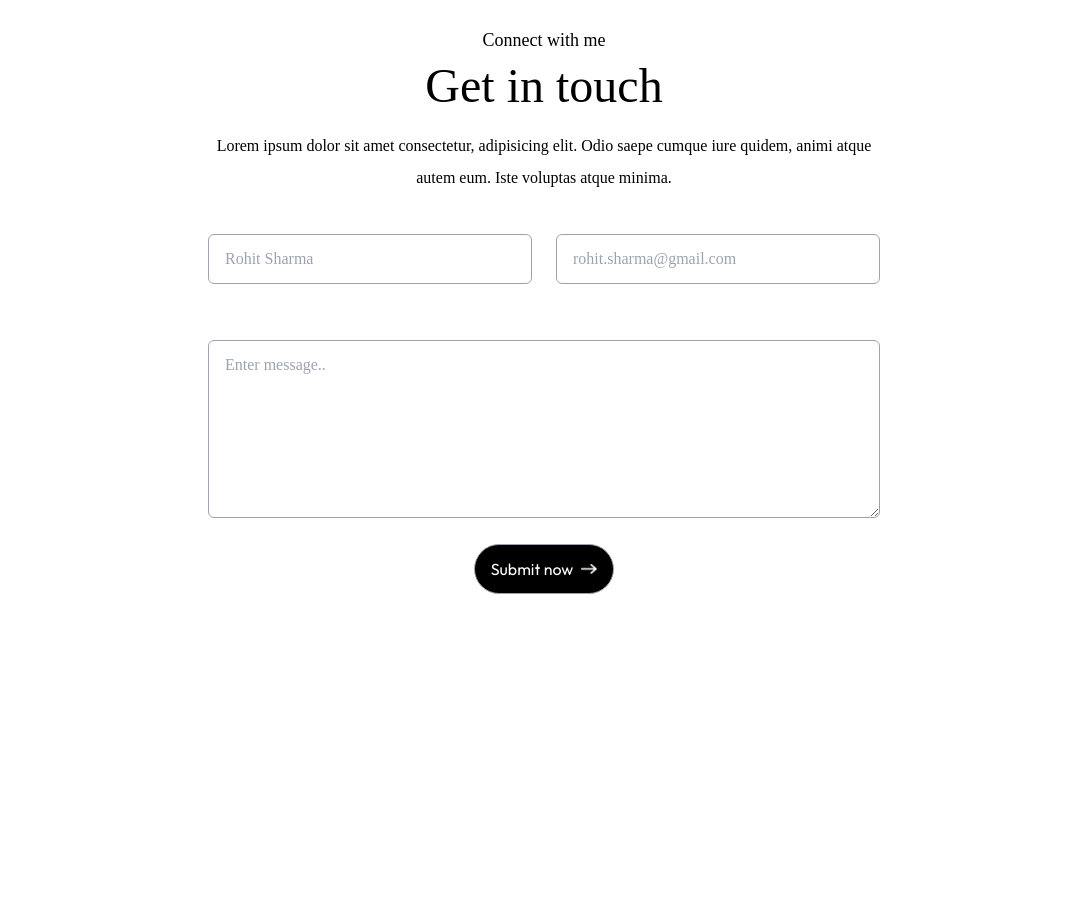
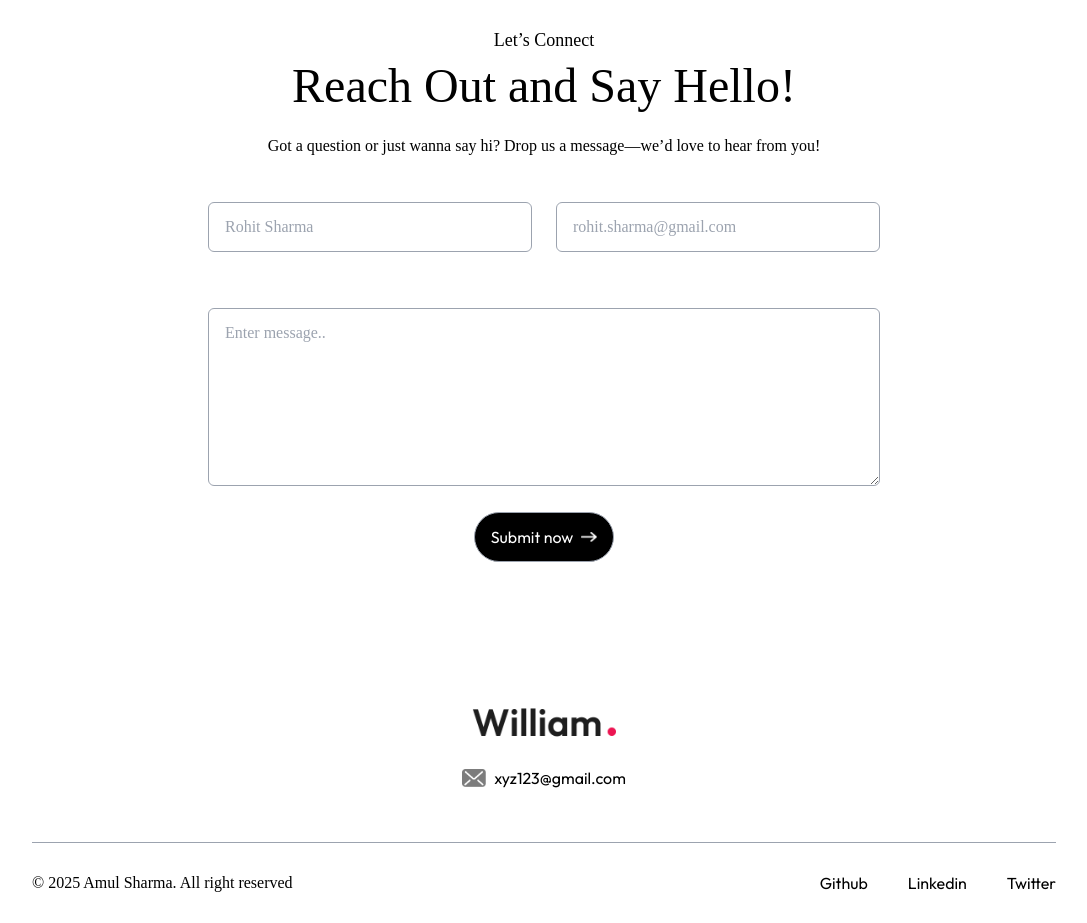
Before and after one commit to AmulSharma12/Portfolio, a Next.js app: page / in a window 1280 px wide. Shown: the part 2960-3883 px from the top of the page, without its empty margins (96-1183 px from the left). Before the commit the page ends 3610 px from the top, so only its background shows below. Built offline with nearby package versions, Linux system fonts and the light colour scheme; a web font is replaced by a local one.

Commit message:
Contact & Footer component integration

```diff
--- a/app/components/Contact.jsx
+++ b/app/components/Contact.jsx
@@ -27,12 +27,14 @@ const Contact = () => {
   };
   return (
     <div id="contact" className="w-full px-[12%] py-10 scroll-mt-20">
-      <h1 className="font-Ovo text-center text-lg mb-2">Connect with me</h1>
-      <h3 className="font-Ovo text-center text-5xl">Get in touch</h3>
+      <h1 className="font-Ovo text-center text-lg mb-2">Let’s Connect</h1>
+      <h3 className="font-Ovo text-center text-5xl">
+        Reach Out and Say Hello!
+      </h3>
 
       <p className="font-Ovo mx-auto max-w-2xl mt-5 mb-10 text-center">
-        Lorem ipsum dolor sit amet consectetur, adipisicing elit. Odio saepe
-        cumque iure quidem, animi atque autem eum. Iste voluptas atque minima.
+        Got a question or just wanna say hi? Drop us a message—we’d love to hear
+        from you!
       </p>
 
       <form onSubmit={onSubmit} className="max-w-2xl mx-auto">
--- /dev/null
+++ b/app/components/Footer.jsx
@@ -0,0 +1,42 @@
+import { assets } from "@/assets/assets";
+import Image from "next/image";
+
+const Footer = () => {
+  return (
+    <div className="mt-20">
+      <div className="text-center ">
+        <Image src={assets.logo} alt="" className="w-36 mx-auto mb-4" />
+        <div className="flex items-center justify-center gap-2 mx-auto">
+          <Image src={assets.mail_icon} alt="" className="w-6" />
+          <span>xyz123@gmail.com</span>
+        </div>
+      </div>
+
+      <div
+        className="text-center sm:flex  items-center justify-between border-t border-gray-400 mx-[10%] mt-12
+       py-6"
+      >
+        <p className="font-Ovo"> &#169; 2025 Amul Sharma. All right reserved</p>
+        <ul className="flex items-center gap-10 justify-center mt-4 sm:mt-0 ">
+          <li>
+            <a target="_blank" href="https://github.com/AmulSharma12">
+              Github
+            </a>
+          </li>
+          <li>
+            <a target="_blank" href="https://www.linkedin.com/in/amulsharma12/">
+              Linkedin
+            </a>
+          </li>
+          <li>
+            <a target="_blank" href="https://x.com/amulxsharma67">
+              Twitter
+            </a>
+          </li>
+        </ul>
+      </div>
+    </div>
+  );
+};
+
+export default Footer;
--- a/app/page.js
+++ b/app/page.js
@@ -5,6 +5,7 @@ import About from "./components/About";
 import Services from "./components/Services";
 import Work from "./components/Work";
 import Contact from "./components/Contact";
+import Footer from "./components/Footer";
 
 export default function Home() {
   return (
@@ -15,6 +16,7 @@ export default function Home() {
       <Services />
       <Work />
       <Contact />
+      <Footer />
     </>
   );
 }
```
